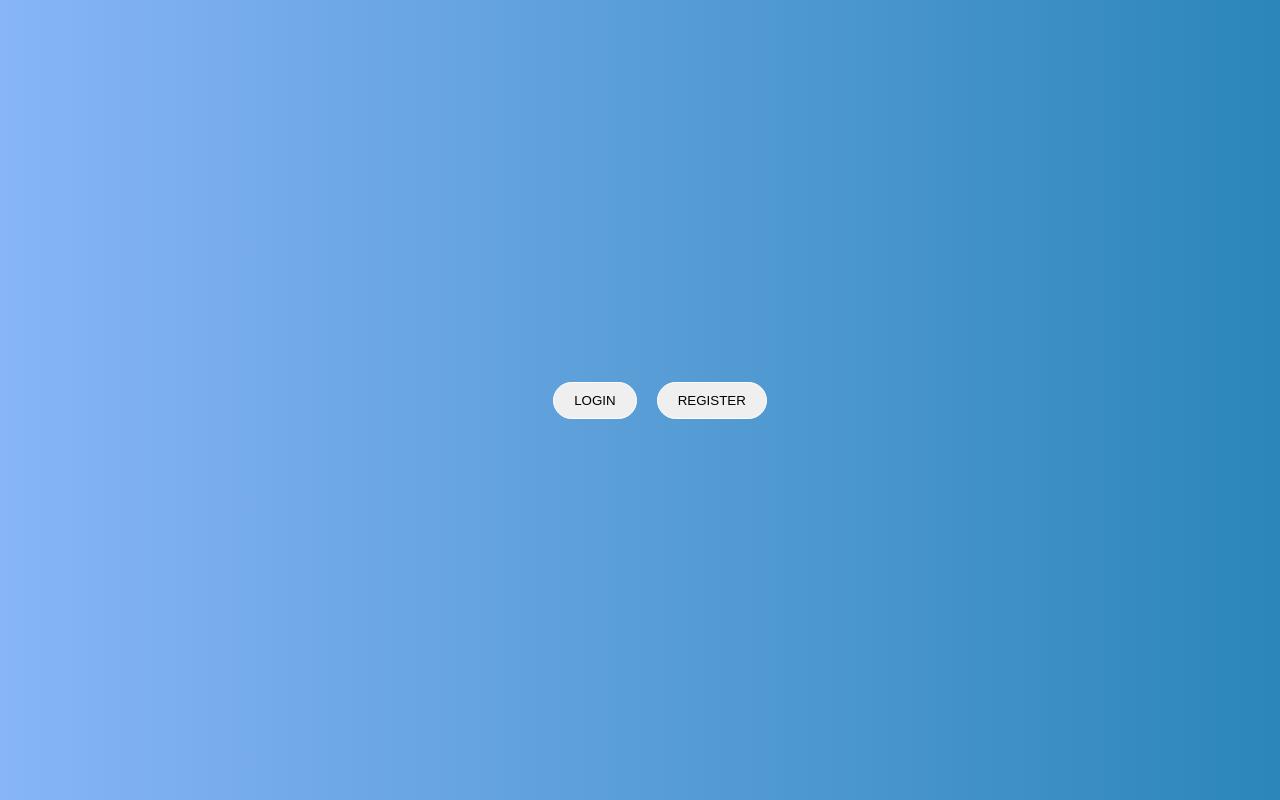
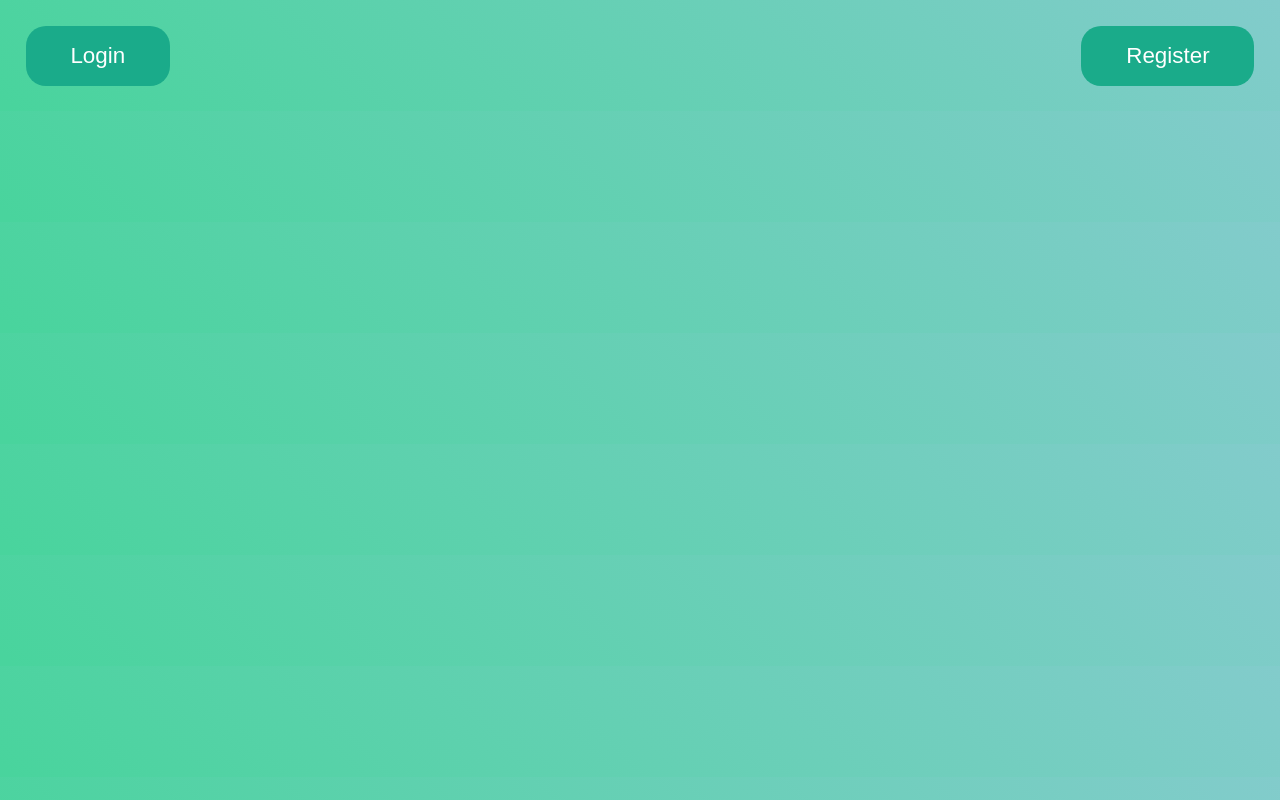
Before and after one commit to diogent/microblog, a React (Create React App) app: page / in a window 1280 px wide. Built offline with nearby package versions, Linux system fonts and the light colour scheme.

Commit message:
Added CSS Styles for whole application

```diff
--- a/src/App.js
+++ b/src/App.js
@@ -7,7 +7,6 @@ import CreateNewPost from "./Components/CreateNewPost";
 import Feed from "./Components/Feed";
 import { BrowserRouter, Route, Switch } from "react-router-dom";
 import './App.scss';
-import './Styles/AuthorizationStyles.scss';
 
 class App extends Component {
   render() {
--- a/src/App.scss
+++ b/src/App.scss
@@ -1,47 +1,190 @@
-$color-blue: rgb(135, 181, 245);
-$color-darkblue: rgb(43, 134, 185);
-$white: rgb(255, 255, 255);
+$font-family: 'Roboto';
+$font-size: 14px;
 
-.main
+$color-primary: #aba194;
+
+*
 {
-    position: relative;
-
-    display: flex;
-    align-items: center;
-    flex-direction: column;
-    justify-content: space-around;
-
-    height: 100vh;
-    min-height: 600px;
-
-    background-image: linear-gradient(to right, $color-blue, $color-darkblue);
+    box-sizing: border-box;
+    margin: 0;
+    padding: 0;
 }
 
-.header
+body
 {
-    position: relative;
-    z-index: 2;
+    font-family: $font-family;
+    font-size: $font-size;
 
-    display: flex;
-    justify-content: center;
+    height: 100%;
 
-    width: 90%;
+    transform: translate3d(0, 0, 0);
+    animation: move 10s ease infinite;
+
+    background: linear-gradient(45deg, #49d49d 10%, #a2c7e5 90%);
+    background-size: 200% 100% !important;
 }
 
-.menu ul
+.user
 {
-    display: flex;
-
-    list-style: none;
+    width: 90%;
+    max-width: 340px;
+    margin: 10vh auto;
 }
 
-.round-btn
+.user__header
 {
-    margin: 10px;
-    padding: 10px 20px;
+    transform: translate3d(0, 500px, 0);
+    animation: arrive 500ms ease-in-out .7s forwards;
+    text-align: center;
 
-    text-transform: uppercase;
+    opacity: 0;
+}
 
-    border: 1px solid $white;
-    border-radius: 20px;
+.user__title
+{
+    font-size: $font-size;
+    font-weight: 500;
+
+    margin-bottom: -10px;
+
+    color: white;
 }
+
+.form
+{
+    overflow: hidden;
+
+    margin-top: 40px;
+
+    transform: translate3d(0, 500px, 0);
+    animation: arrive 500ms ease-in-out .9s forwards;
+
+    opacity: 0;
+    border-radius: 6px;
+}
+
+.form--no
+{
+    transform: translate3d(0, 0, 0);
+    animation: NO 1s ease-in-out;
+
+    opacity: 1;
+}
+
+.form__input
+{
+    font-family: $font-family;
+
+    display: block;
+
+    width: 100%;
+    padding: 20px;
+
+    transition: .3s;
+
+    border: 0;
+    outline: 0;
+
+    -webkit-appearance: none;
+
+    &:focus
+    {
+        background: darken(#fff, 3%);
+    }
+}
+
+.btn
+{
+    font-family: $font-family;
+
+    display: block;
+
+    width: 100%;
+    padding: 20px;
+
+    transition: .3s;
+
+    color: white;
+    border: 0;
+    outline: 0;
+    background: $color-primary;
+
+    -webkit-appearance: none;
+
+    &:hover
+    {
+        background: darken($color-primary, 5%);
+    }
+}
+
+@keyframes NO
+{
+    from,
+    to
+    {
+        -webkit-transform: translate3d(0, 0, 0);
+                transform: translate3d(0, 0, 0);
+    }
+
+    10%,
+    30%,
+    50%,
+    70%,
+    90%
+    {
+        -webkit-transform: translate3d(-10px, 0, 0);
+                transform: translate3d(-10px, 0, 0);
+    }
+
+    20%,
+    40%,
+    60%,
+    80%
+    {
+        -webkit-transform: translate3d(10px, 0, 0);
+                transform: translate3d(10px, 0, 0);
+    }
+}
+
+@keyframes arrive
+{
+    0%
+    {
+        transform: translate3d(0, 50px, 0);
+
+        opacity: 0;
+    }
+
+    100%
+    {
+        transform: translate3d(0, 0, 0);
+
+        opacity: 1;
+    }
+}
+
+@keyframes move
+{
+    0%
+    {
+        background-position: 0 0;
+    }
+
+    50%
+    {
+        background-position: 100% 0;
+    }
+
+    100%
+    {
+        background-position: 0 0;
+    }
+}
+
+.errors_messages
+{
+    text-align: center;
+
+    color: red;
+    background-color: white;
+}
--- a/src/Components/GetStarted.js
+++ b/src/Components/GetStarted.js
@@ -1,24 +1,15 @@
 import React from 'react';
 import {NavLink} from 'react-router-dom';
+import '../Styles/Feed.scss';
 
 const GetStarted = () => (
-      <div className="main">
-        <div className="header">
-          <div className="menu">
-            <ul>
-              <li>
-                <NavLink to = "/Login">
-                  <button className="round-btn">Login</button>
-                </NavLink>
-              </li>
-              <li>
-                <NavLink to = "/Register">
-                  <button className="round-btn">Register</button>
-                </NavLink>
-              </li>
-            </ul>
-          </div>
-        </div>
+      <div className="container__startpage">
+        <NavLink to = "/Login">
+          <button className="button">Login</button>
+        </NavLink>
+        <NavLink to = "/Register">
+          <button className="button">Register</button>
+        </NavLink>
       </div>
 );
 
--- a/src/Components/Login.js
+++ b/src/Components/Login.js
@@ -39,20 +39,16 @@ class Login extends Component {
         <header className="user__header">
           <h1 className="user__title">Login</h1>
         </header>
-
         <form className="form" onSubmit={this.onLogin}>
-
           <div className="form__group">
             <input type="text" placeholder="Username" className="form__input" onChange = {(event) => this.handleInputChange(event, 'userName')}/>
           </div>
-
           <div className="form__group">
             <input type="password" placeholder="Password" className="form__input" onChange = {(event) => this.handleInputChange(event, 'password')}/>
+            <p className="errors_messages">{this.props.error}</p>
           </div>
-
           <button className="btn" type="submit" >Login</button>
         </form>
-        <p>{this.props.error}</p>
       </div>
     );
   }
--- a/src/Components/RegisterForm.js
+++ b/src/Components/RegisterForm.js
@@ -77,35 +77,30 @@ class RegisterForm extends Component {
       return <Redirect to='/Login' />
     }
     return (
+
         <div className="user">
-        <NavLink to="/Login">
-          <button className="round-btn">Login</button>
-        </NavLink>
           <header className="user__header">
-            <h1 className="user__title">Sign-up</h1>
+            <h1 className="user__title">Registration</h1>
           </header>
           <form className="form" onSubmit={this.createUser}>
             <div className="form__group">
-                <input type="text"  placeholder="Username" className="form__input" onChange={(event) => this.handleInputChange(event, 'userName')}/>
-                <p>{this.state.userName.error}</p>
+              <input type="text" placeholder="Username" className="form__input" onChange={(event) => this.handleInputChange(event, 'userName')}/>
+              <p className="errors_messages">{this.state.userName.error}</p>
             </div>
-
             <div className="form__group">
-                <input type="email"  placeholder="Email" className="form__input" onChange={(event) => this.handleInputChange(event, 'email')}/>
-                <p>{this.state.email.error}</p>
+              <input type="email" placeholder="Email" className="form__input" onChange={(event) => this.handleInputChange(event, 'email')}/>
+              <p className="errors_messages">{this.state.email.error}</p>
             </div>
-
             <div className="form__group">
-                <input type="password"  name="password" placeholder="Password" className="form__input" onChange={(event) => this.handleInputChange(event, 'password')}/>
-                <p>{this.state.password.error}</p>
+              <input type="password" placeholder="Password" className="form__input" onChange={(event) => this.handleInputChange(event, 'password')}/>
+              <p className="errors_messages">{this.state.password.error}</p>
             </div>
-
             <div className="form__group">
-                <input type="password"  name="cPassword" placeholder="Confirm password" className="form__input" onChange={(event) => this.handleInputChange(event, 'cPassword')}/>
-                <p>{this.state.cPassword.error}</p>
+              <input type="password" placeholder="Password" className="form__input" onChange={(event) => this.handleInputChange(event, 'cPassword')}/>
+              <p className="errors_messages">{this.state.cPassword.error}</p>
+              <p className="errors_messages">{this.props.error}</p>
             </div>
-            <button className="btn"  type="submit">Register</button>
-            <p>{this.props.error}</p>
+            <button className="btn" type="submit">Register</button>
           </form>
         </div>
     );
--- /dev/null
+++ b/src/Styles/Feed.scss
@@ -0,0 +1,135 @@
+.container
+{
+    display: flex;
+    flex-direction: column;
+
+    margin: 2%;
+
+    align-items: center;
+}
+
+.container__startpage
+{
+    display: flex;
+
+    margin: 2%;
+
+    justify-content: space-between;
+}
+
+.post
+{
+    display: flex;
+    flex-direction: column;
+
+    width: 875px;
+    margin-top: 20px;
+
+    border-radius: 10px;
+    background-color: rgb(244, 244, 244);
+}
+
+.post__name
+{
+    font-size: 18pt;
+
+    margin: 2%;
+}
+
+.post__content
+{
+    font-size: 12pt;
+
+    margin-bottom: 2%;
+    margin-left: 2%;
+}
+
+.post__date
+{
+    margin: 2%;
+
+    text-align: right;
+}
+
+.button
+{
+    font-size: 1.6em;
+
+    position: relative;
+
+    height: 60px;
+    padding: 0 2em;
+
+    cursor: pointer;
+    transition: 800ms ease all;
+
+    color: #fff;
+    border: none;
+    border-radius: 20px;
+    outline: none;
+    background: #1aab8a;
+}
+
+.button:hover
+{
+    color: #1aab8a;
+    background: #fff;
+}
+
+.button:before,
+button:after
+{
+    position: absolute;
+    top: 0;
+    right: 0;
+
+    width: 0;
+    height: 2px;
+
+    transition: 400ms ease all;
+
+    background: #1aab8a;
+}
+
+.button:after
+{
+    top: inherit;
+    right: inherit;
+    bottom: 0;
+    left: 0;
+}
+
+.button:hover:before,
+button:hover:after
+{
+    width: 100%;
+
+    transition: 800ms ease all;
+}
+
+.form__container
+{
+    display: flex;
+    flex-direction: column;
+
+    border-radius: 10px;
+    background-color: rgb(244, 244, 244);
+}
+
+.post__image
+{
+    max-width: 875px;
+    max-height: 875px;
+}
+
+.form__textarea
+{
+    width: 838px;
+    height: 123px;
+    margin: 2%;
+}
+
+.form__buttons
+{
+    margin: 2%;
+}
--- a/src/redux/reducers/postReducer.js
+++ b/src/redux/reducers/postReducer.js
@@ -2,7 +2,8 @@ import actions from "../constants/constActions"
 
 
 const initState = {
-  isLoading: true
+  isLoading: true,
+  posts: []
 };
 
 const postReducer = (state = initState, action) => {
```
Also changed, not shown: src/Components/CreateNewPost.js (+32 -32 lines), src/Components/Feed.js (+14 -17 lines), src/Styles/AuthorizationStyles.scss (deleted). Lines whose indentation alone changed are shown as unchanged.
